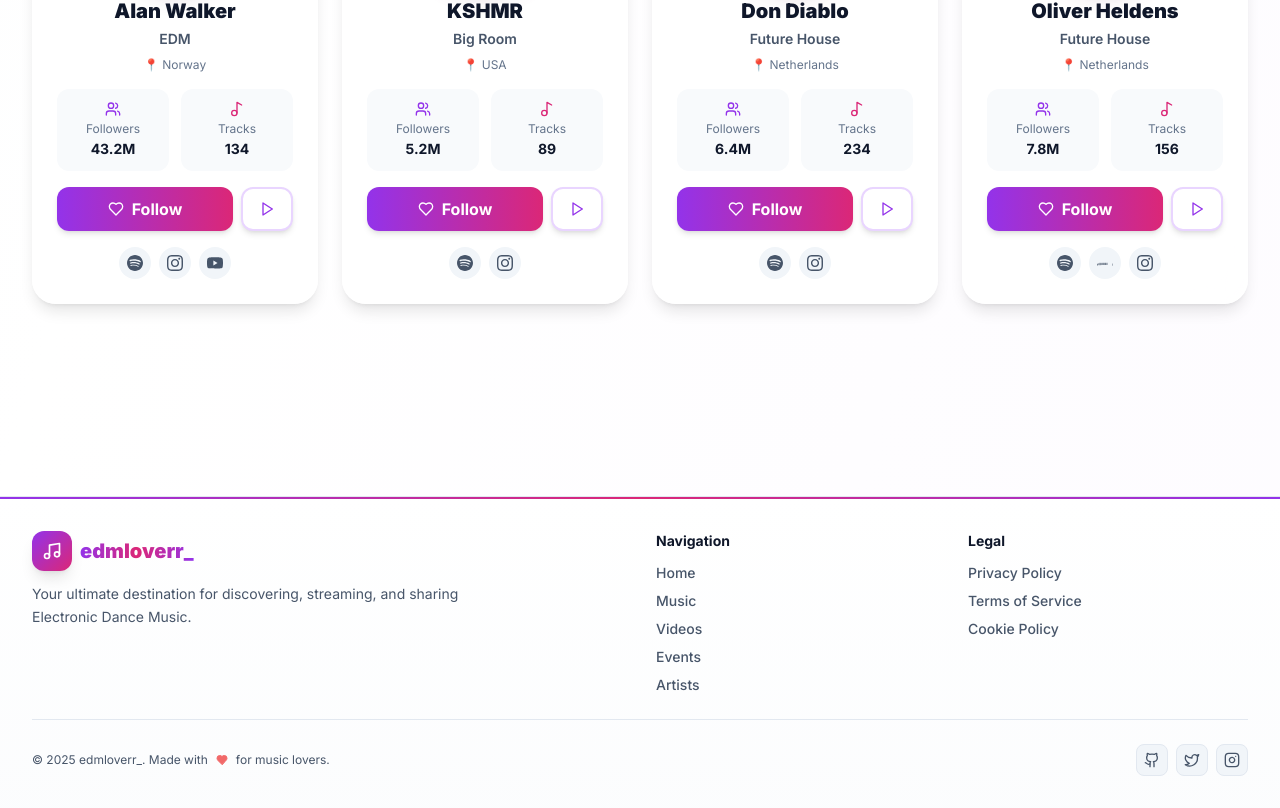
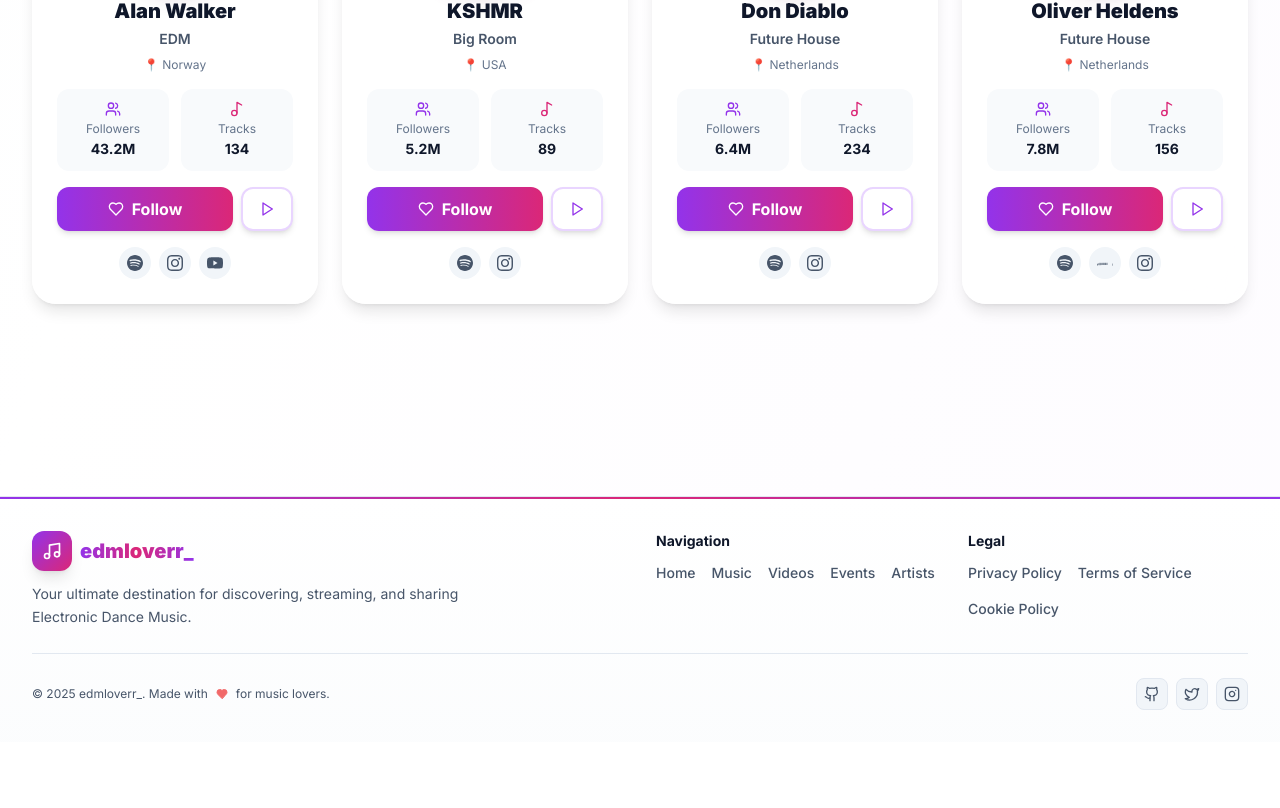
Before and after one commit to Thilinadilshan22/Music-Platform, a React (Vite) app in the folder Front-end/: page /artists in a window 1280 px wide. Shown: the part 3862-4670 px from the top of the page. After the commit the page ends 4604 px from the top, so only its background shows below. Built offline with nearby package versions, Linux system fonts and the light colour scheme.

Commit message:
feat: add a new `Footer` component with navigation, legal links, social icons, and copyright information.

```diff
--- a/Front-end/src/components/shared/Footer.tsx
+++ b/Front-end/src/components/shared/Footer.tsx
@@ -64,7 +64,7 @@
                         transition={{ duration: 0.5, delay: 0.1 }}
                     >
                         <h4 className="text-sm font-bold text-slate-900 dark:text-white mb-3">Navigation</h4>
-                        <nav className="flex flex-col gap-2">
+                        <nav className="flex flex-row flex-wrap gap-4">
                             {navigation.map((link) => (
                                 <Link
                                     key={link.to}
@@ -85,7 +85,7 @@
                         transition={{ duration: 0.5, delay: 0.2 }}
                     >
                         <h4 className="text-sm font-bold text-slate-900 dark:text-white mb-3">Legal</h4>
-                        <nav className="flex flex-col gap-2">
+                        <nav className="flex flex-row flex-wrap gap-4">
                             {legal.map((link) => (
                                 <Link
                                     key={link.to}
```
